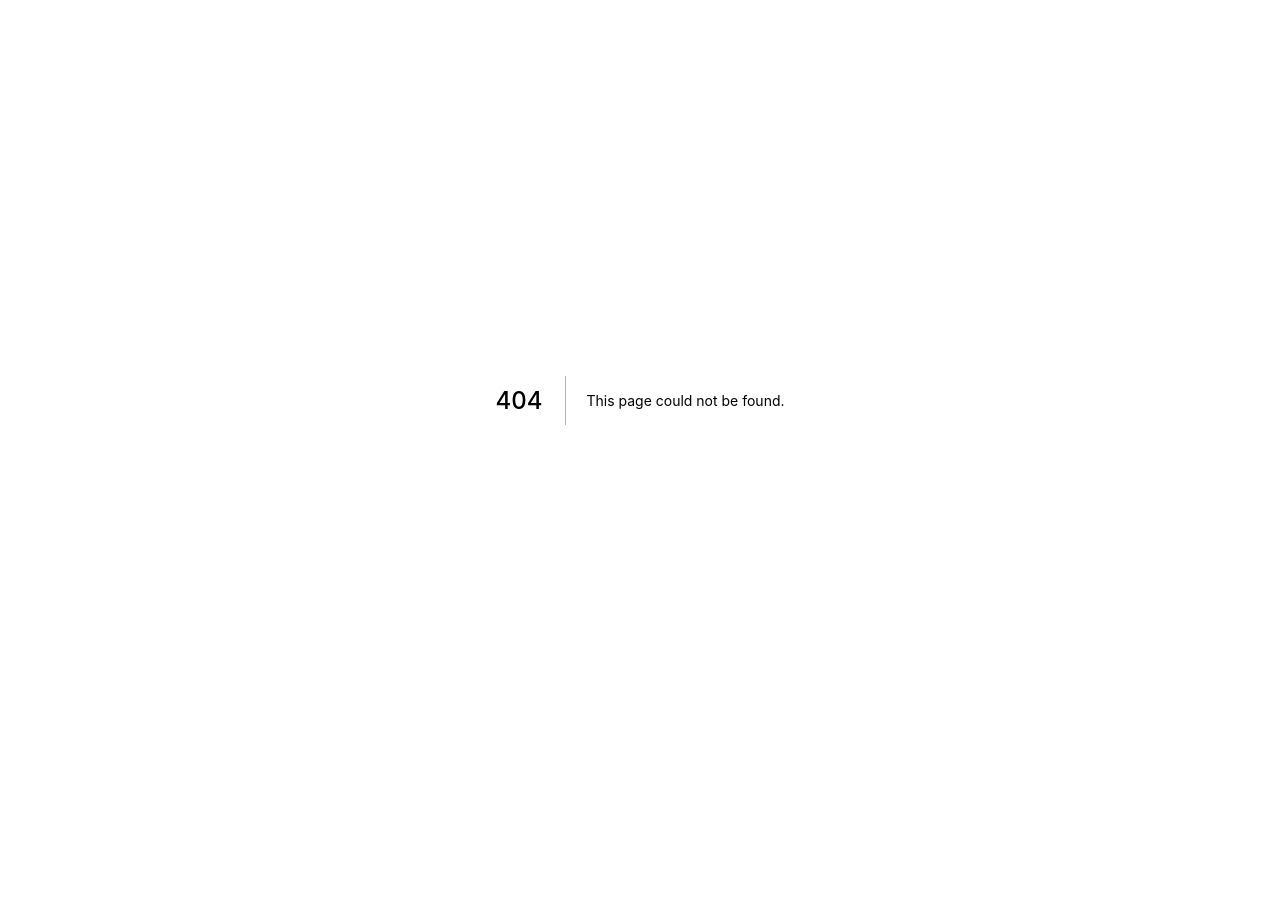
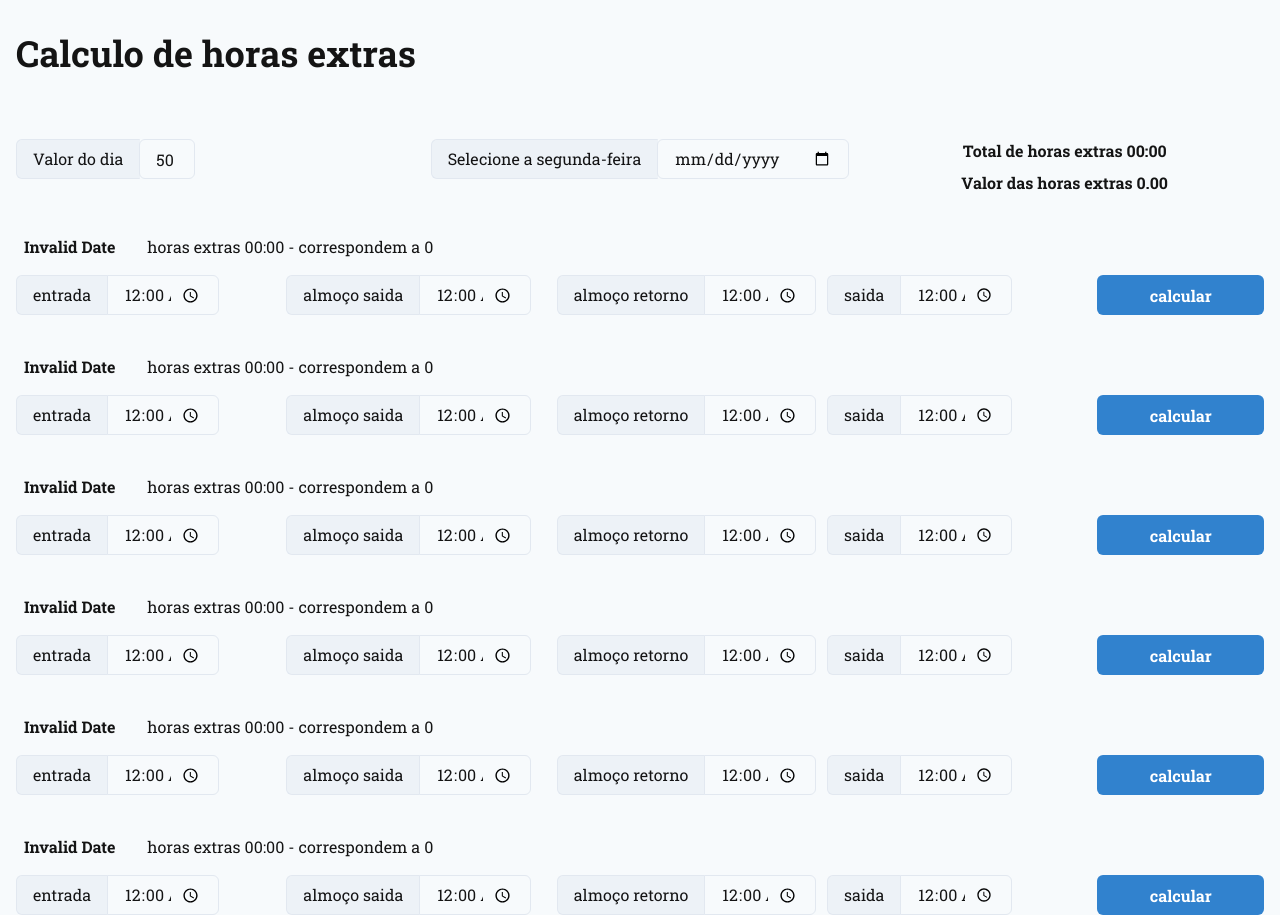
Before and after one commit to luiz21goncalves/calculate-taxes-web, a Next.js app: page /timesheet in a window 1280 px wide. Before the commit this address had no page. Before the commit the page ends 800 px from the top, so only its background shows below. Built offline with nearby package versions, Linux system fonts and the light colour scheme.

Commit message:
chore: add timesheet page

```diff
--- /dev/null
+++ b/src/pages/timesheet.tsx
@@ -0,0 +1,119 @@
+import { useState, useEffect, useCallback } from 'react';
+
+import {
+  Box,
+  Heading,
+  Stack,
+  Input,
+  InputGroup,
+  InputAddon,
+  Flex,
+  Text,
+} from '@chakra-ui/react';
+import dayjs from 'dayjs';
+
+import { Workday } from '../components/Workday';
+import { convertMinutesInHours } from '../utils';
+
+type Overtime = {
+  [key: string]: number;
+};
+
+export default function Timesheet() {
+  const [workdayValue, setWorkdayValue] = useState(50);
+  const [selectedDay, setSelectedDay] = useState('');
+  const [overtime, setOvertime] = useState<Overtime>({});
+  const [totalOvertime, setTotalOvertime] = useState(0);
+  const [overtimeValue, setOvertimeValue] = useState('0.00');
+
+  useEffect(() => {
+    const sum = Object.values(overtime).reduce((acc, value) => acc + value, 0);
+
+    setTotalOvertime(sum);
+  }, [overtime]);
+
+  const calculateOvertimeValue = useCallback(() => {
+    const workMinutesValue = workdayValue / (8 * 60);
+
+    setOvertimeValue(Number(totalOvertime * workMinutesValue).toFixed(2));
+  }, [totalOvertime, workdayValue]);
+
+  useEffect(() => {
+    calculateOvertimeValue();
+  }, [calculateOvertimeValue]);
+
+  return (
+    <>
+      <Box as="main" maxW={1280} mx="auto" mt="8" px="4">
+        <Flex width="full" alignItems="center" justifyContent="space-between">
+          <Heading as="h1" mb="8">
+            Calculo de horas extras
+          </Heading>
+        </Flex>
+
+        <Stack spacing="4" direction="row" mb="8" mt="8">
+          <InputGroup>
+            <InputAddon>Valor do dia</InputAddon>
+            <Input
+              width="14"
+              type="number"
+              onChange={(event) => setWorkdayValue(Number(event.target.value))}
+              value={workdayValue}
+            />
+          </InputGroup>
+          <InputGroup>
+            <InputAddon>Selecione a segunda-feira</InputAddon>
+            <Input
+              type="date"
+              width="48"
+              value={selectedDay}
+              onChange={(event) => setSelectedDay(event.target.value)}
+            />
+          </InputGroup>
+
+          <Stack alignItems="center" justifyContent="center" w="full">
+            <Text fontWeight="bold">
+              Total de horas extras {convertMinutesInHours(totalOvertime)}
+            </Text>
+            <Text fontWeight="bold">
+              Valor das horas extras {overtimeValue}
+            </Text>
+          </Stack>
+        </Stack>
+
+        <Stack spacing="8">
+          <Workday
+            date={dayjs(selectedDay).subtract(2, 'day').toDate()}
+            workdayValue={workdayValue}
+            setTotalOvertime={setOvertime}
+          />
+          <Workday
+            date={dayjs(selectedDay).toDate()}
+            workdayValue={workdayValue}
+            setTotalOvertime={setOvertime}
+          />
+          <Workday
+            date={dayjs(selectedDay).set('day', 2).toDate()}
+            workdayValue={workdayValue}
+            setTotalOvertime={setOvertime}
+          />
+          <Workday
+            date={dayjs(selectedDay).set('day', 3).toDate()}
+            workdayValue={workdayValue}
+            setTotalOvertime={setOvertime}
+          />
+          <Workday
+            date={dayjs(selectedDay).set('day', 4).toDate()}
+            workdayValue={workdayValue}
+            setTotalOvertime={setOvertime}
+          />
+          <Workday
+            date={dayjs(selectedDay).set('day', 5).toDate()}
+            workdayValue={workdayValue}
+            setTotalOvertime={setOvertime}
+          />
+        </Stack>
+      </Box>
+    </>
+  );
+}
```
